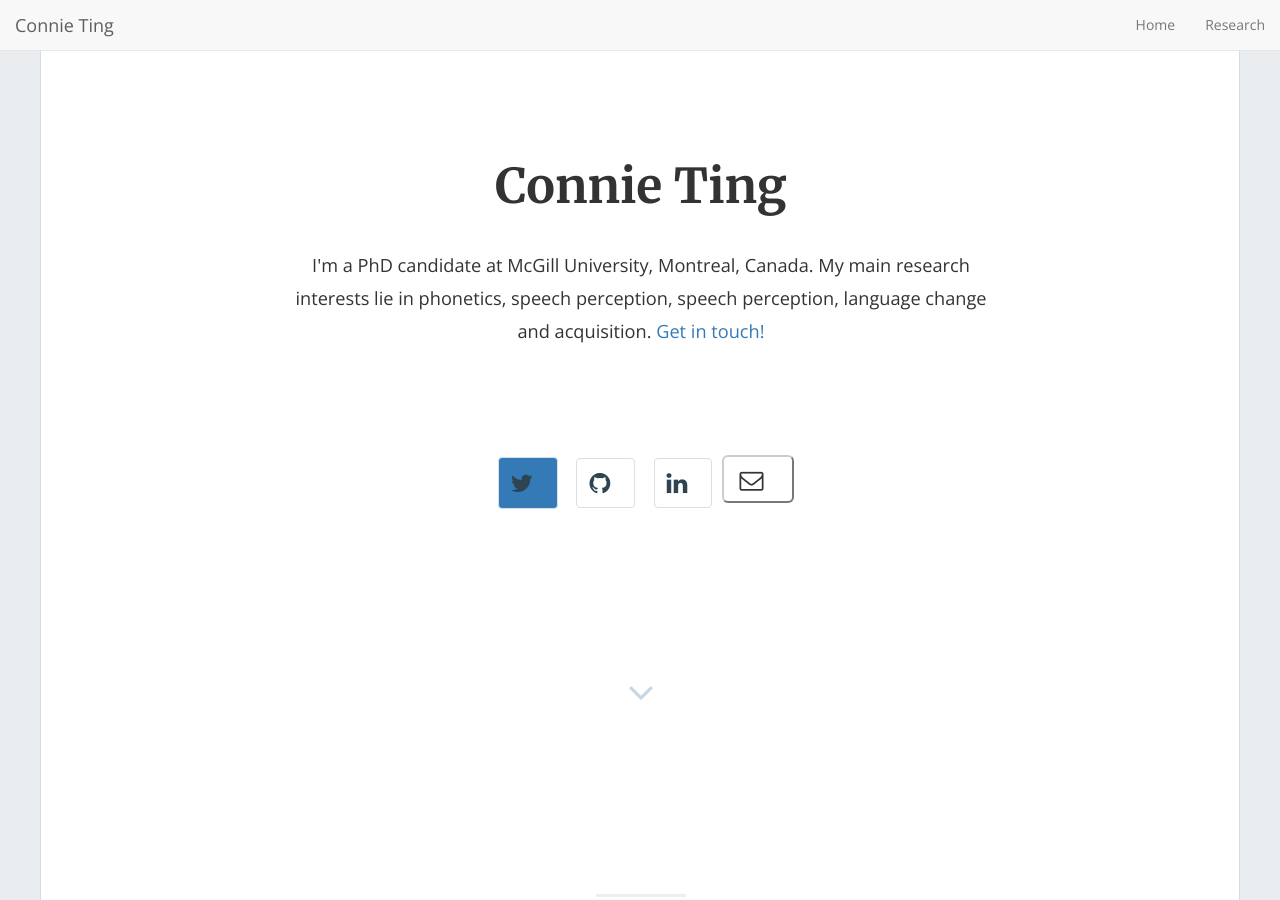
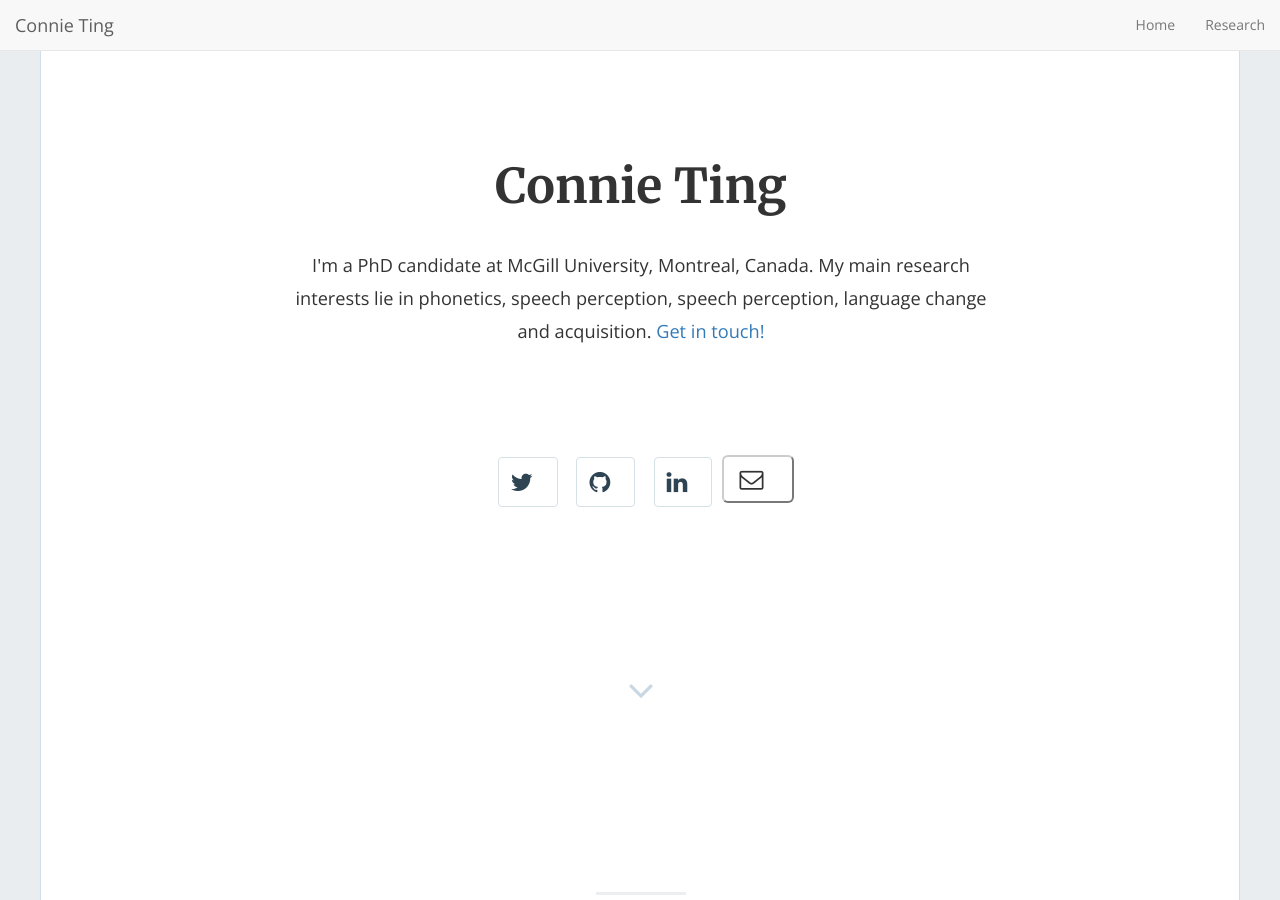
Before and after one commit to connieting/connieting.github.io, a Jekyll site: the page built from index.html, in a window 1280 px wide and 900 px high. Built offline with Jekyll 4.4.1, drawn with Linux system fonts in a browser that asks for light colours; nearby versions of some CDN libraries; the list of posts is cut into pages by our own code.

Commit message:
Update home-hero.html
changed back to original twitter button

```diff
--- a/_includes/home-hero.html
+++ b/_includes/home-hero.html
@@ -28,7 +28,7 @@
           <div class="hero-buttons">
 
             {% if site.twitter_username != '' %}
-              <a href="https://twitter.com/{{ site.twitter_username }}"><button type="button" class="btn btn-primary btn-floating"><i class="fa fa-twitter fa-lg"></i></button></a>
+              <a href="https://twitter.com/{{ site.twitter_username }}"><button class="btn btn-default btn-lg"><i class="fa fa-twitter fa-lg"></i></button></a>
             {% endif %}
             {% if site.github_username != '' %}
               <a href="https://github.com/{{ site.github_username }}"><button class="btn btn-default btn-lg"><i class="fa fa-github fa-lg"></i></button></a>
```
